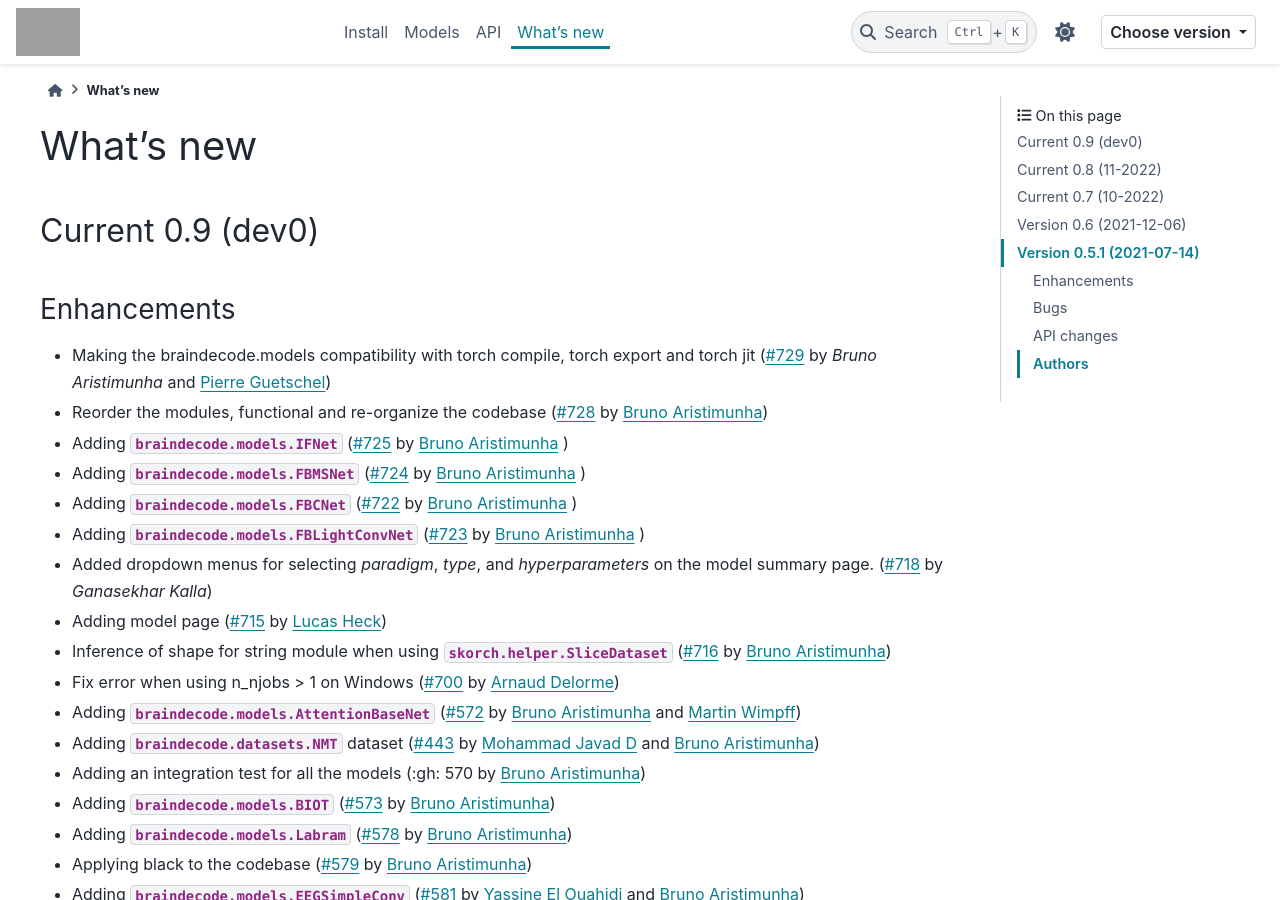
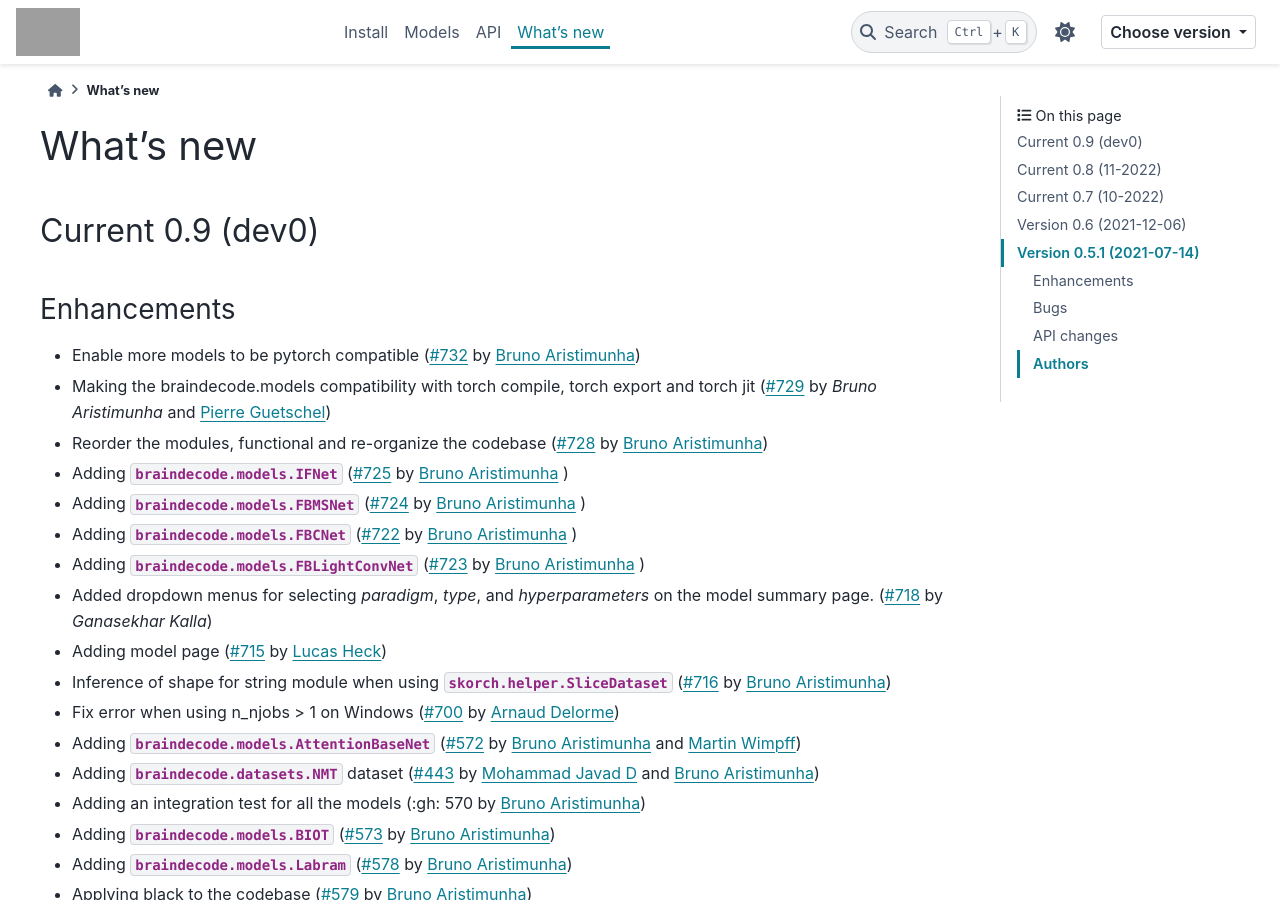
Before and after one commit to braindecode/braindecode, a Sphinx documentation site: the page built from docs/whats_new.rst, in a window 1280 px wide and 900 px high. Built offline with Sphinx 7.4.7 and the PyData theme 0.15.4, drawn with Linux system fonts in a browser that asks for light colours; pages that are not in the unit, such as notebooks, are missing from menus; comment, search, counter and statistics services are not loaded; grey boxes are pictures that could not be loaded.

Commit message:
updating the whats new file

```diff
--- a/docs/whats_new.rst
+++ b/docs/whats_new.rst
@@ -22,6 +22,7 @@ Current 0.9 (dev0)
 
 Enhancements
 ~~~~~~~~~~~~
+- Enable more models to be pytorch compatible (:gh:`732` by `Bruno Aristimunha`_)
 - Making the braindecode.models compatibility with torch compile, torch export and torch jit (:gh:`729` by `Bruno Aristimunha` and `Pierre Guetschel`_)
 - Reorder the modules, functional and re-organize the codebase (:gh:`728` by `Bruno Aristimunha`_)
 - Adding :class:`braindecode.models.IFNet` (:gh:`725` by `Bruno Aristimunha`_ )
```
